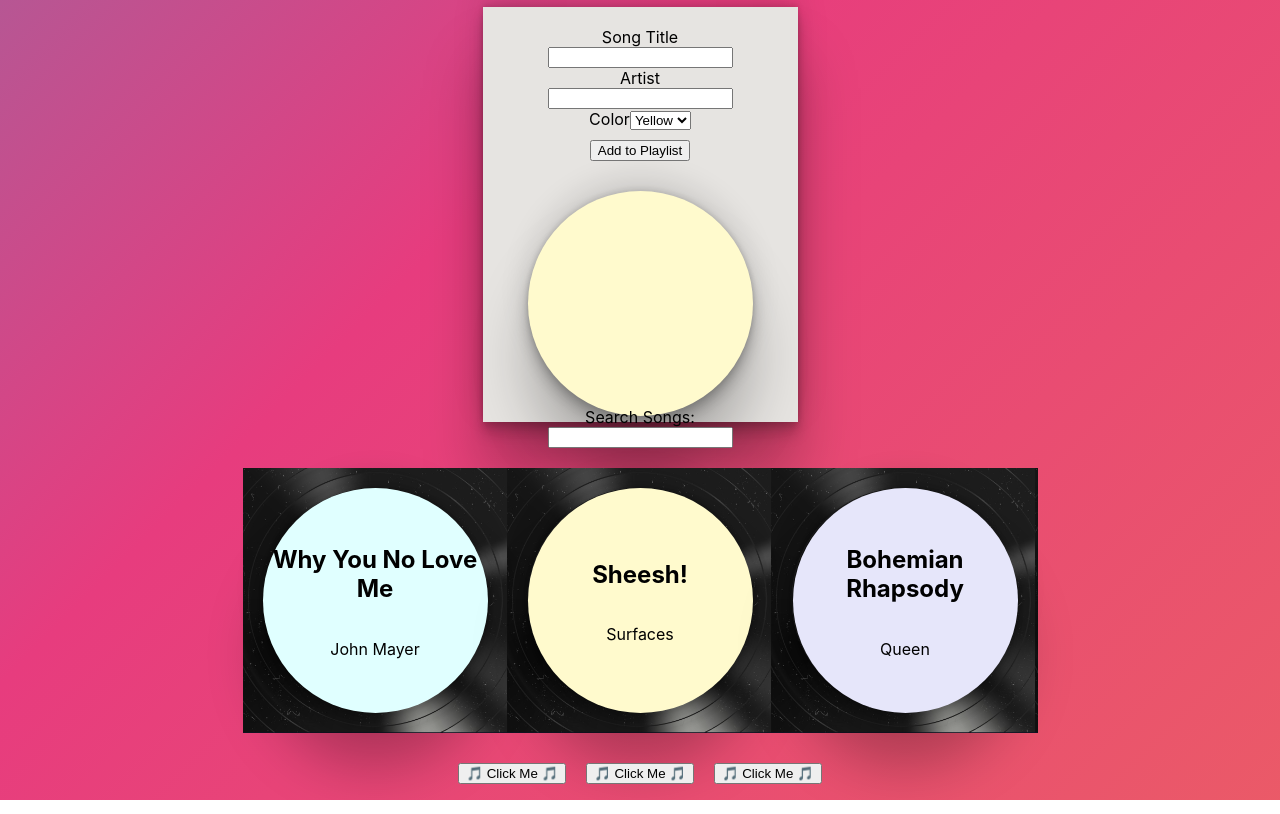
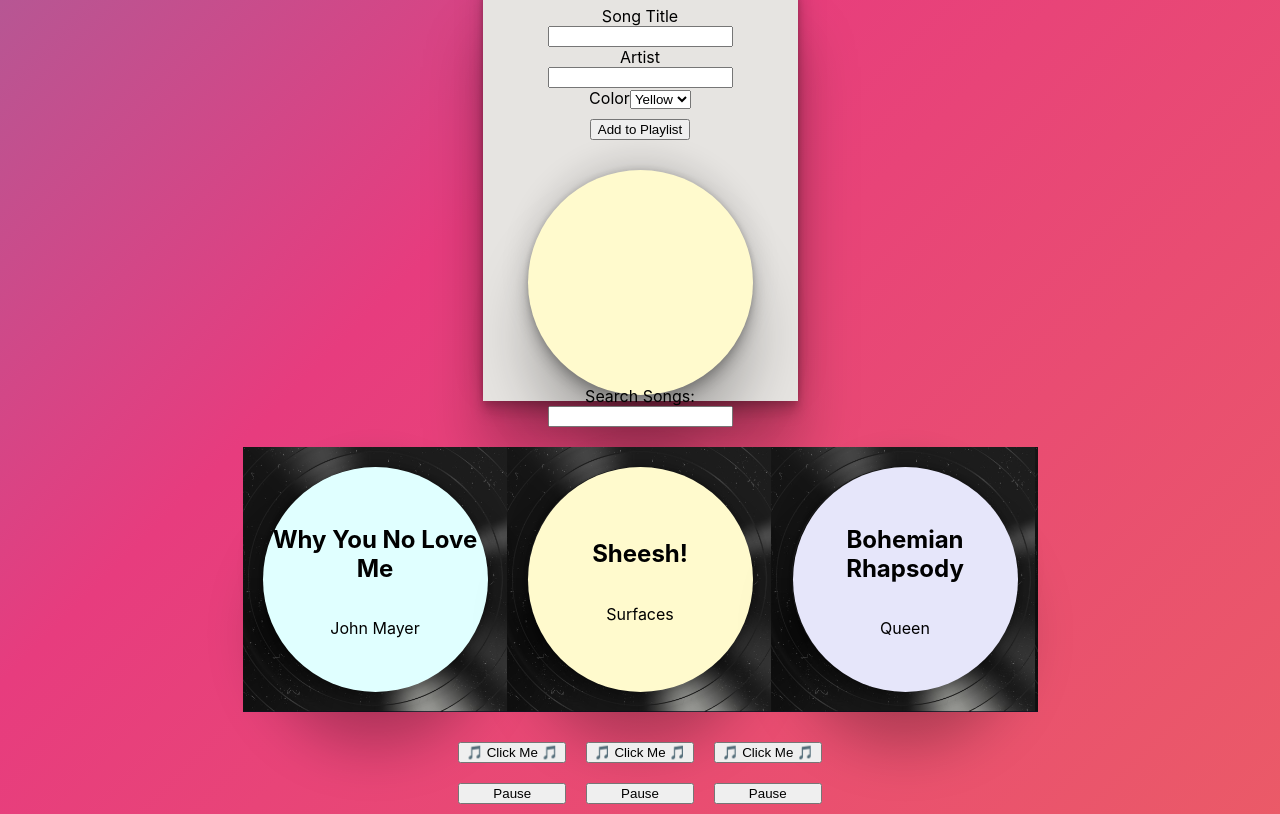
Before and after one commit to mariahschock/Movie-List-React, a React (Create React App) app: page / in a window 1280 px wide. Built offline with nearby package versions, Linux system fonts and the light colour scheme.

Commit message:
adding pause buttons

```diff
--- a/src/App.css
+++ b/src/App.css
@@ -119,3 +119,15 @@
 button {
   margin:10px;
 }
+.john {
+  display: flex;
+  flex-direction: column;
+}
+.sheesh {
+  display:flex;
+  flex-direction: column;
+}
+.queen {
+  display: flex;
+  flex-direction: column;
+}
--- a/src/Music.js
+++ b/src/Music.js
@@ -8,9 +8,14 @@
   const start = () => {
     audio.play();
   };
+  const stop = () => {
+    audio.pause();
+  };
+
   return (
-    <div>
+    <div className="john">
       <button onClick={start}>🎵 Click Me 🎵</button>
+      <button onClick={stop}>Pause</button>
     </div>
   );
 }
--- a/src/Music2.js
+++ b/src/Music2.js
@@ -7,9 +7,14 @@
   const start = () => {
     audio.play();
   };
+  const stop = () => {
+    audio.pause();
+  };
+
   return (
-    <div>
+    <div className="sheesh">
       <button onClick={start}>🎵 Click Me 🎵</button>
+      <button onClick={stop}>Pause</button>
     </div>
   );
 }
--- a/src/Music3.js
+++ b/src/Music3.js
@@ -8,9 +8,14 @@
   const start = () => {
     audio.play();
   };
+  const stop = () => {
+    audio.pause();
+  };
+
   return (
-    <div>
+    <div className="queen">
       <button onClick={start}>🎵 Click Me 🎵</button>
+      <button onClick={stop}>Pause</button>
     </div>
   );
 }
```
